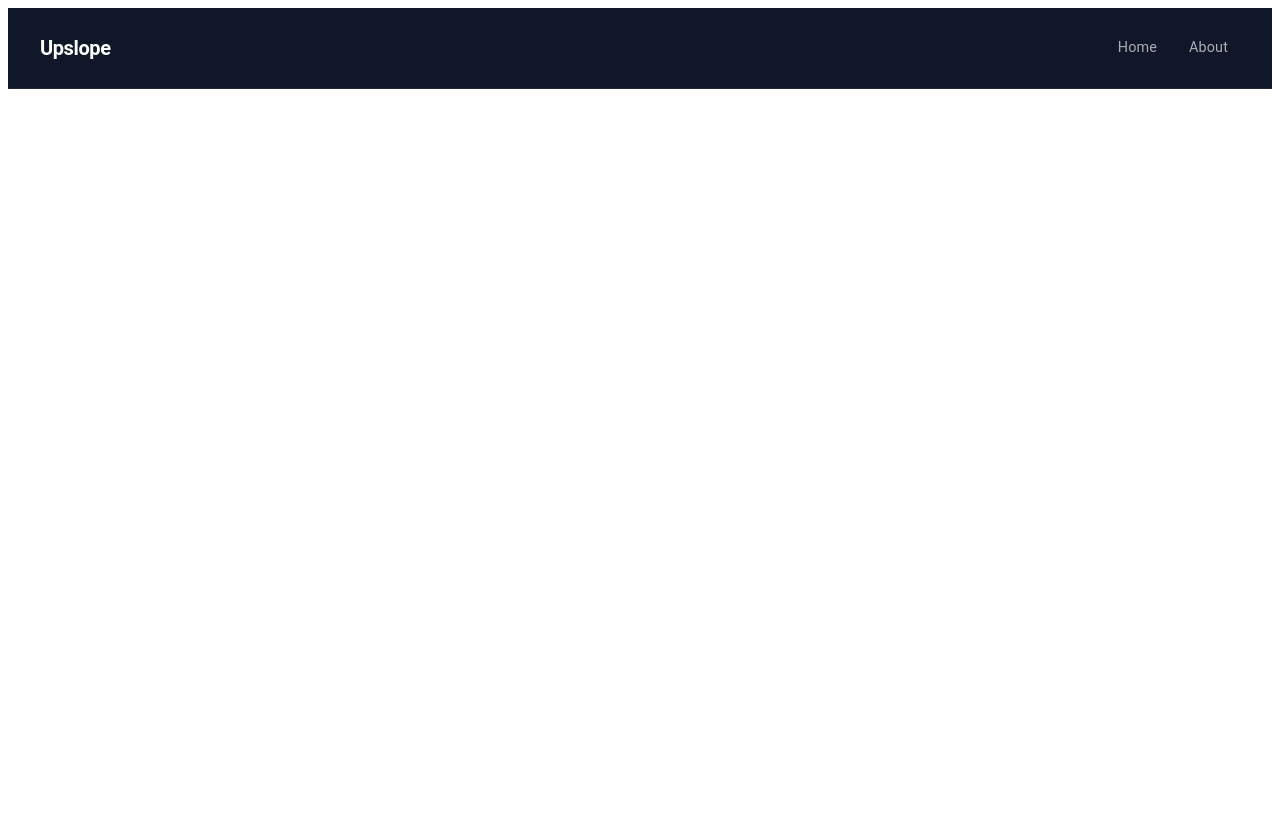
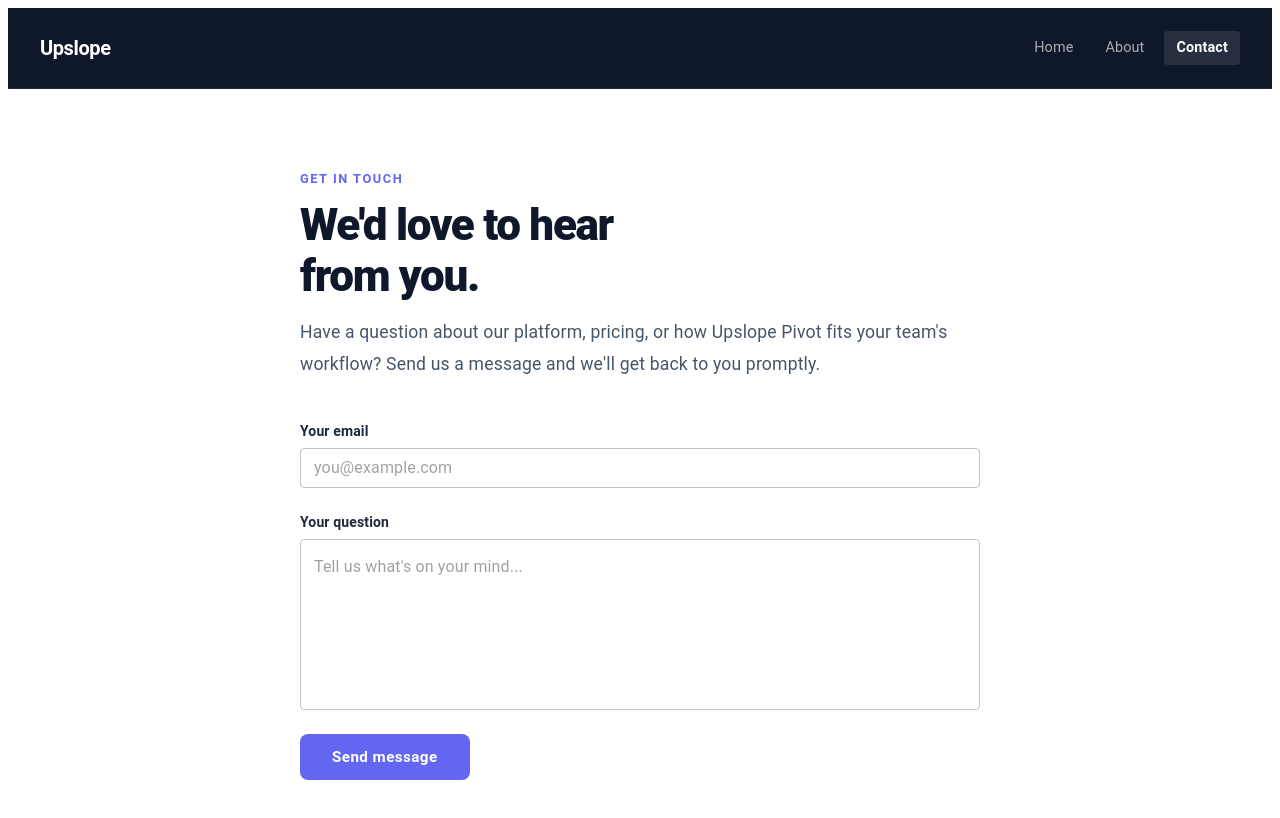
Before and after one commit to lenny-upslopepivot/kiro-test, a React (Vite) app: page /contact in a window 1280 px wide. Before the commit this address had no page. Shown: the top 818 px of the page. Built offline with nearby package versions, Linux system fonts and the light colour scheme.

Commit message:
feat: Add Contact Page [IRN-34]
Adds /contact route with a mocked contact form (email field, questions
textarea, submit button). Registers page in routing and navigation.

```diff
--- a/src/App.tsx
+++ b/src/App.tsx
@@ -1,7 +1,7 @@
 import { BrowserRouter, Route, Routes } from 'react-router-dom'
 import { Box } from '@mui/material'
 import { Header } from '@/components'
-import { Home, About } from '@/pages'
+import { Home, About, Contact } from '@/pages'
 
 export const App = () => {
   return (
@@ -11,6 +11,7 @@ export const App = () => {
         <Routes>
           <Route path="/" element={<Home />} />
           <Route path="/about" element={<About />} />
+          <Route path="/contact" element={<Contact />} />
         </Routes>
       </Box>
     </BrowserRouter>
--- a/src/components/header/header-helpers.ts
+++ b/src/components/header/header-helpers.ts
@@ -57,4 +57,5 @@ export interface NavItem {
 export const NAV_ITEMS: NavItem[] = [
   { label: 'Home', path: '/' },
   { label: 'About', path: '/about' },
+  { label: 'Contact', path: '/contact' },
 ]
--- /dev/null
+++ b/src/pages/contact/Contact.tsx
@@ -0,0 +1,45 @@
+import { Box, Button, TextField, Typography } from '@mui/material'
+import { contactStyles } from './contact-helpers'
+
+export const Contact = () => {
+  return (
+    <Box sx={contactStyles.root}>
+      <Typography sx={contactStyles.eyebrow}>Get in touch</Typography>
+      <Typography variant="h1" sx={contactStyles.headline}>
+        We'd love to hear<br />from you.
+      </Typography>
+      <Typography sx={contactStyles.intro}>
+        Have a question about our platform, pricing, or how Upslope Pivot fits
+        your team's workflow? Send us a message and we'll get back to you promptly.
+      </Typography>
+
+      <Box component="form" sx={contactStyles.form} noValidate>
+        <Box>
+          <Typography sx={contactStyles.fieldLabel}>Your email</Typography>
+          <TextField
+            type="email"
+            placeholder="you@example.com"
+            fullWidth
+            variant="outlined"
+            size="small"
+          />
+        </Box>
+
+        <Box>
+          <Typography sx={contactStyles.fieldLabel}>Your question</Typography>
+          <TextField
+            placeholder="Tell us what's on your mind..."
+            fullWidth
+            multiline
+            rows={6}
+            variant="outlined"
+          />
+        </Box>
+
+        <Button type="submit" variant="contained" sx={contactStyles.submitButton}>
+          Send message
+        </Button>
+      </Box>
+    </Box>
+  )
+}
--- /dev/null
+++ b/src/pages/contact/contact-helpers.ts
@@ -0,0 +1,56 @@
+export const contactStyles = {
+  root: {
+    py: { xs: 6, md: 10 },
+    px: { xs: 2, sm: 4 },
+    maxWidth: 680,
+    mx: 'auto',
+  },
+  eyebrow: {
+    fontSize: '0.8rem',
+    fontWeight: 600,
+    letterSpacing: '0.12em',
+    textTransform: 'uppercase' as const,
+    color: '#6366f1',
+    mb: 1.5,
+  },
+  headline: {
+    fontSize: { xs: '2rem', md: '2.75rem' },
+    fontWeight: 800,
+    lineHeight: 1.15,
+    letterSpacing: '-0.03em',
+    color: '#0f172a',
+    mb: 2,
+  },
+  intro: {
+    fontSize: '1.1rem',
+    color: '#475569',
+    lineHeight: 1.8,
+    mb: 5,
+  },
+  form: {
+    display: 'flex',
+    flexDirection: 'column' as const,
+    gap: 3,
+  },
+  fieldLabel: {
+    fontSize: '0.875rem',
+    fontWeight: 600,
+    color: '#1e293b',
+    mb: 0.75,
+  },
+  submitButton: {
+    alignSelf: 'flex-start',
+    px: 4,
+    py: 1.25,
+    fontSize: '0.95rem',
+    fontWeight: 600,
+    backgroundColor: '#6366f1',
+    textTransform: 'none' as const,
+    borderRadius: 2,
+    boxShadow: 'none',
+    '&:hover': {
+      backgroundColor: '#4f46e5',
+      boxShadow: 'none',
+    },
+  },
+}
--- /dev/null
+++ b/src/pages/contact/index.ts
@@ -0,0 +1 @@
+export { Contact } from './Contact'
--- a/src/pages/index.ts
+++ b/src/pages/index.ts
@@ -1,2 +1,3 @@
 export { Home } from './home'
 export { About } from './about'
+export { Contact } from './contact'
```
